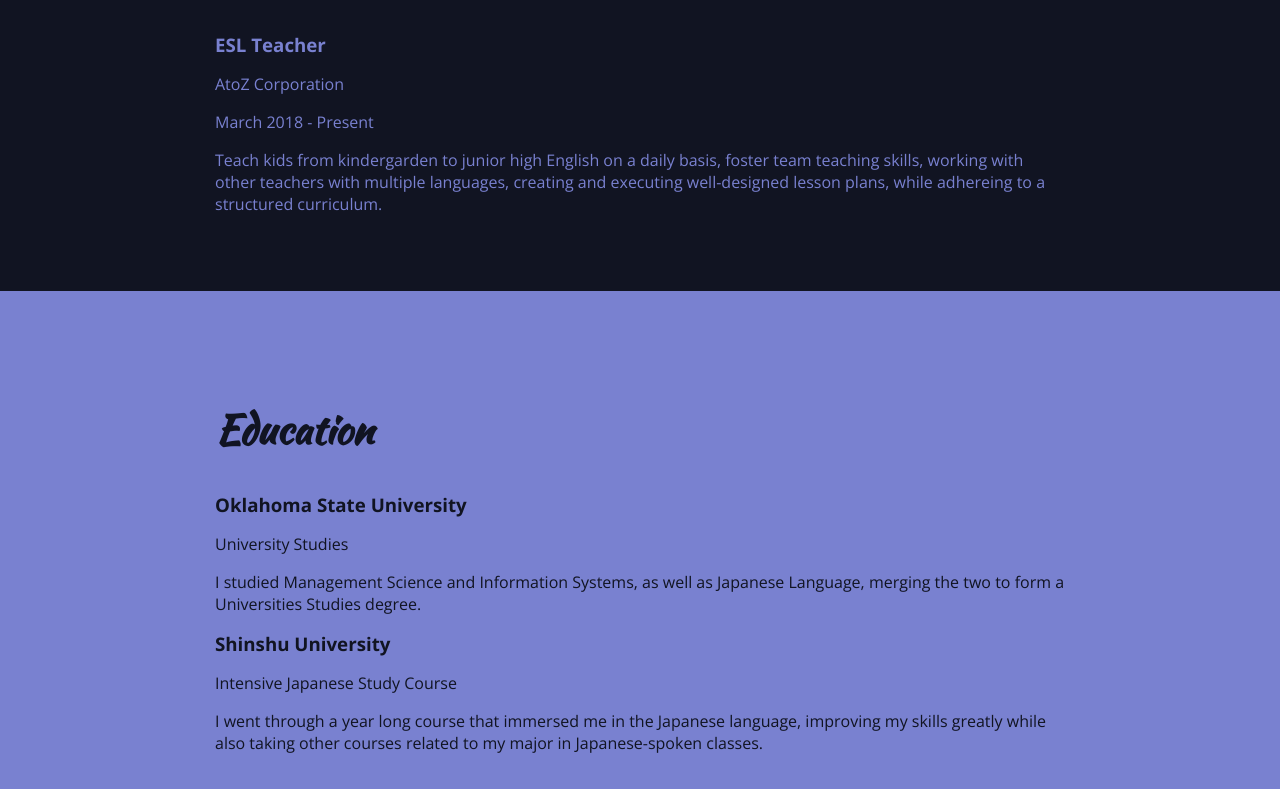
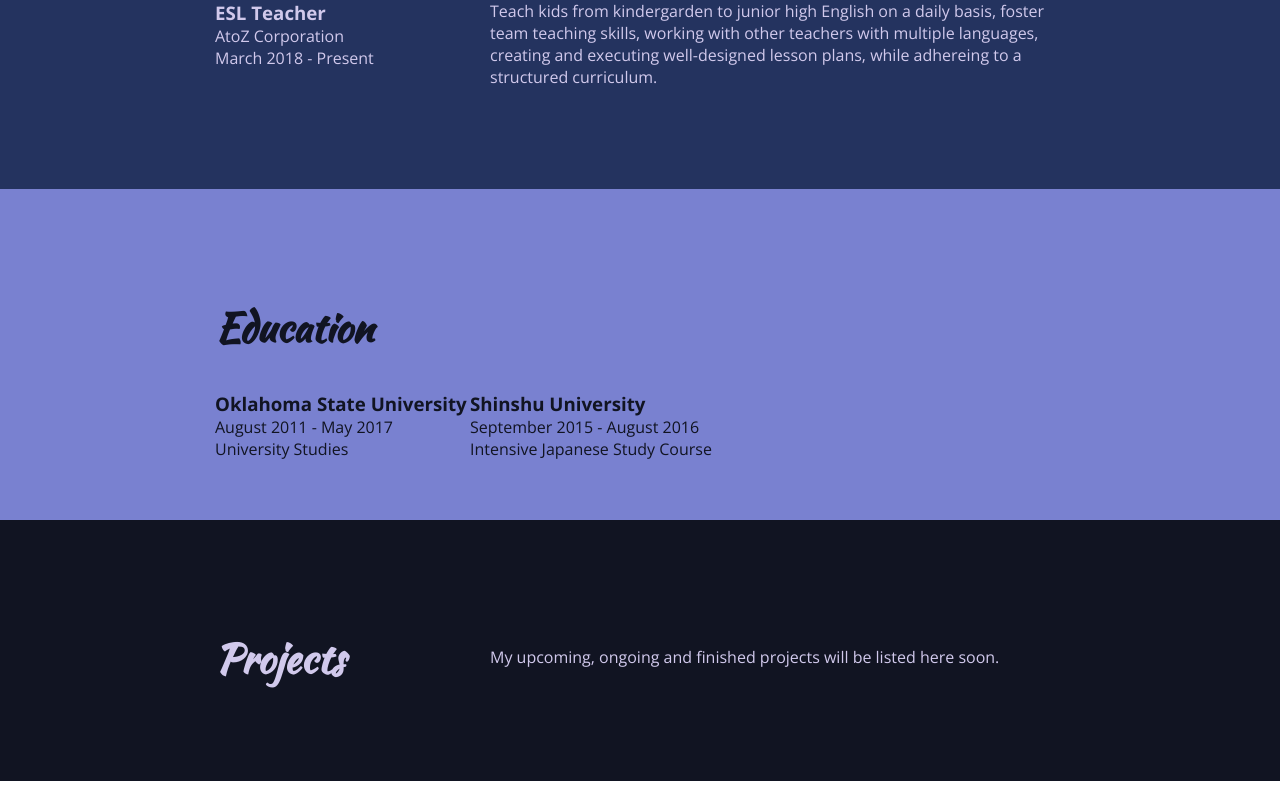
Before and after one commit to MayberryDT/resume-page, a React app: page / in a window 1280 px wide. Shown: the part 1051-1840 px from the top of the page. Built offline with nearby package versions, Linux system fonts and the light colour scheme.

Commit message:
CSS work

```diff
--- a/src/App.css
+++ b/src/App.css
@@ -37,6 +37,14 @@ body {
   margin: 0;
 }
 
+h3 ~ p {
+  margin: 0;
+}
+
+p + h3 {
+  margin-top: 30px;
+}
+
 /* Content Styles */
 /* -------------- */
 
@@ -51,7 +59,7 @@ body {
   padding-top: 50px;
   width: 100%;
   text-align: center;
-  background-color: #24335f;
+  background-color: #111422;
   color: #d1c9ec;
 }
 
@@ -65,8 +73,8 @@ body {
 .workExperience {
   padding-top: 50px;
   width: 100%;
-  background-color: #111422;
-  color: #7981d0;
+  background-color: #24335f;
+  color: #d1c9ec;
 }
 
 .education {
@@ -82,3 +90,32 @@ body {
   background-color: #111422;
   color: #d1c9ec;
 }
+
+.description {
+  margin-bottom: 25px;
+}
+.description p:first-of-type {
+  margin-top: 0;
+}
+
+/* Media Queires */
+/* ------------- */
+
+@media (min-width: 900px) {
+  .colNarrow {
+    width: 30%;
+    float: left;
+  }
+
+  .colWide {
+    width: 70%;
+    float: left;
+    padding-left: 20px;
+  }
+}
+
+@media (max-width: 899px) {
+  .title {
+    text-align: center;
+  }
+}
--- a/src/App.js
+++ b/src/App.js
@@ -1,24 +1,12 @@
 import React, { Component } from 'react';
 import './App.css';
 
-import Title from './components/title/Title';
-import AboutMe from './components/about-me/AboutMe';
-import WorkExperience from './components/work-experience/work-experience';
-import Education from './components/education/Education';
-import Projects from './components/projects/Projects';
-// import Wrap from './components/wrap/Wrap';
-import Aux from './components/hoc/Auxiliary';
+import Layout from './components/layout/Layout';
 
 class App extends Component {
   render() {
     return (
-      <Aux>
-          <Title />
-          <AboutMe />
-          <WorkExperience />
-          <Education />
-          <Projects />
-      </Aux>
+      <Layout />
     );
   }
 }
--- a/src/components/about-me/AboutMe.js
+++ b/src/components/about-me/AboutMe.js
@@ -6,7 +6,10 @@ const aboutMe = (props) => {
     return(
         <div className={classes.aboutMe}>
             <div className={classes.wrap}>
+                <div className={classes.colNarrow}>
                     <h2>About Me</h2>
+                </div>
+                <div className={classes.colWide}>
                     <p>
                         I come from Oklahoma in the United States and
                         I am currently an Assistant Language Teacher
@@ -29,6 +32,7 @@ const aboutMe = (props) => {
                     </p>
                 </div>
             </div>
+        </div>
     )
 }
 
--- a/src/components/education/Education.js
+++ b/src/components/education/Education.js
@@ -7,28 +7,15 @@ const education = (props) => {
         <div className={classes.education}>
             <div className={classes.wrap}>
                 <h2>Education</h2>
-                <div>
+                    <div className={classes.colNarrow}>
                         <h3>Oklahoma State University</h3>
+                        <p>August 2011 - May 2017</p>
                         <p>University Studies</p>
                     </div>
-                <div>
-                    <p>
-                        I studied Management Science and Information
-                        Systems, as well as Japanese Language, merging
-                        the two to form a Universities Studies degree.
-                    </p>
-                </div>
-                <div>
+                    <div className={classes.colNarrow}>
                         <h3>Shinshu University</h3>
+                        <p>September 2015 - August 2016</p>
                         <p>Intensive Japanese Study Course</p>
-                </div>
-                <div>
-                    <p>
-                        I went through a year long course that immersed
-                        me in the Japanese language, improving my skills
-                        greatly while also taking other courses related
-                        to my major in Japanese-spoken classes.
-                    </p>
                     </div>
             </div>
         </div>
--- /dev/null
+++ b/src/components/layout/Layout.js
@@ -0,0 +1,22 @@
+import React from 'react';
+
+import Title from '../title/Title';
+import AboutMe from '../about-me/AboutMe';
+import WorkExperience from '../work-experience/work-experience';
+import Education from '../education/Education';
+import Projects from '../projects/Projects';
+import Aux from '../hoc/Auxiliary';
+
+const layout = (props) => {
+    return(
+        <Aux>
+            <Title />
+            <AboutMe />
+            <WorkExperience />
+            <Education />
+            <Projects />
+        </Aux>
+    )
+}
+
+export default layout;
--- a/src/components/projects/Projects.js
+++ b/src/components/projects/Projects.js
@@ -6,11 +6,15 @@ const projects = (props) => {
     return(
         <div className={classes.projects}>
             <div className={classes.wrap}>
-                <h2>Projects</h2>
-                <p>
-                    My upcoming, ongoing and finished
-                    projects will be listed here soon.
-                </p>
+                <div className={classes.colNarrow}>
+                    <h2>Projects</h2>
+                </div>
+                <div className={classes.colWide}>
+                    <p>
+                        My upcoming, ongoing and finished
+                        projects will be listed here soon.
+                    </p>
+                </div>
             </div>
         </div>
     )
--- a/src/components/work-experience/work-experience.js
+++ b/src/components/work-experience/work-experience.js
@@ -7,12 +7,12 @@ const workExperience = (props) => {
         <div className={classes.workExperience}>
             <div className={classes.wrap}>
                 <h2>Work Experience</h2>
-                <div>
+                <div className={classes.colNarrow}>
                     <h3>ESL Teacher</h3>
                     <p>AtoZ Corporation</p>
                     <p>March 2018 - Present</p>
                 </div>
-                <div>
+                <div className={[classes.colWide, classes.description].join(' ')}>
                     <p>
                         Teach kids from kindergarden to junior high
                         English on a daily basis, foster team
```
Also changed, not shown: src/logo.svg (deleted). Lines whose indentation alone changed are shown as unchanged.
